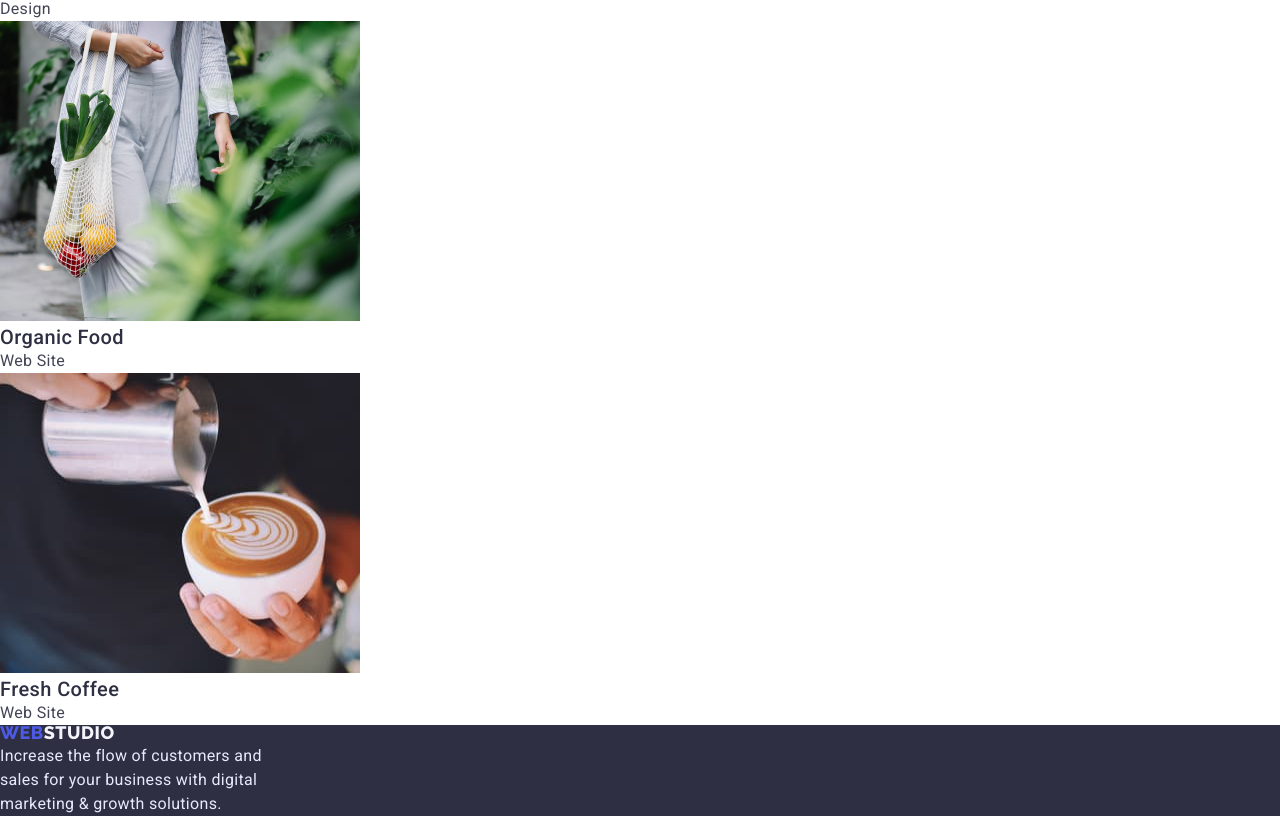
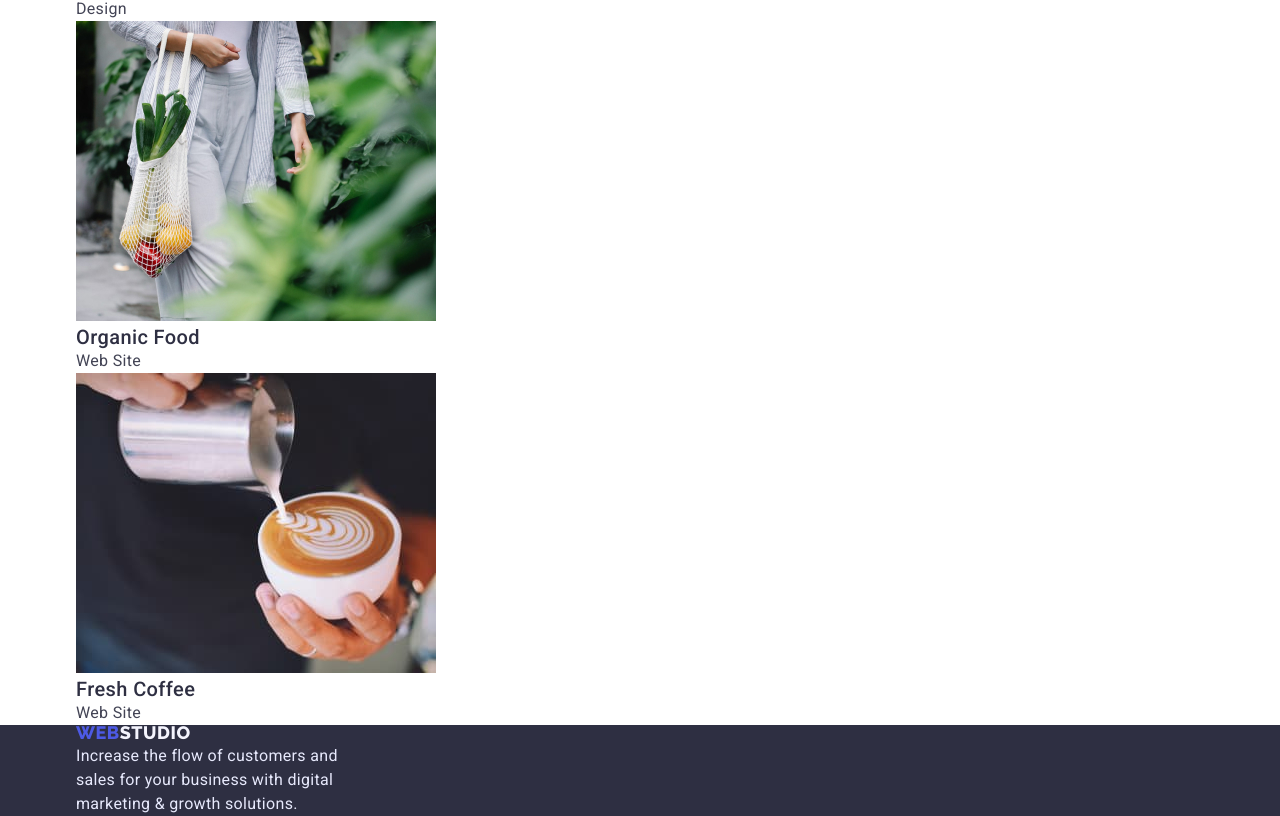
Before and after one commit to Gigglich/goit-markup-hw-03, a plain HTML site: page portfolio.html in a window 1280 px wide. Shown: the part 2752-3568 px from the top of the page. Drawn offline with nearby package versions, Linux system fonts and the light colour scheme.

Commit message:
Добавил к каждой секции контейнер

```diff
--- a/portfolio.html
+++ b/portfolio.html
@@ -13,6 +13,7 @@
 </head>
 <body class="body">
     <header class="header">
+
         <div class="container">
         <a href="/" class="logo-web">Web</a><a href="/" class="logo-studio">Studio</a>
 
@@ -36,6 +37,7 @@
     <main>
 
         <section>
+            <div class="container">
 
             <ul class="list">
                 <li>
@@ -102,13 +104,16 @@
                     <p class="illustration-info">Web Site</p>
                 </li>
             </ul>
+            </div>
         </section>
 
     </main>
 
     <footer class="footer">
-        <a href="/" class="logo-web">Web</a><a href="/" class="whlogo-studio">Studio</a>
-        <p class="footer-title">Increase the flow of customers and <br> sales for your business with digital <br> marketing & growth solutions.</p>
+        <div class="container">
+            <a href="/" class="logo-web">Web</a><a href="/" class="whlogo-studio">Studio</a>
+            <p class="footer-title">Increase the flow of customers and <br> sales for your business with digital <br> marketing & growth solutions.</p>
+        </div>
     </footer>
 
 </body>
```
Also changed, not shown: index.html (+14 -4 lines).
